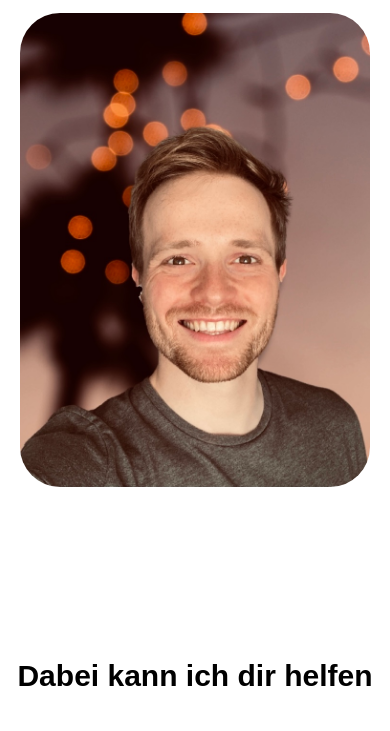
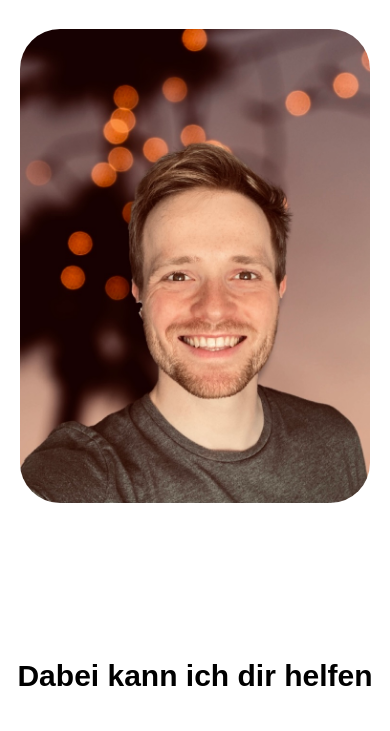
Before and after one commit to moritzmzu/portfolio, a website: page index.html in a window 390 px wide. Shown: the part 250-981 px from the top of the page. Drawn offline with Linux system fonts and the light colour scheme; a web font is replaced by a local one.

Commit message:
changed bottom padding

```diff
--- a/index.html
+++ b/index.html
@@ -11,7 +11,7 @@
     <div class="mx-auto 2xl:container">
       <section>
         <!--hero section-->
-        <div class="h-svh py-16 lg:py-24 px-4 sm:px-16 flex flex-col-reverse md:flex-row justify-center items-center gap-8 md:gap-20">
+        <div class="h-svh pt-16 pb-8 lg:py-24 px-4 sm:px-16 flex flex-col-reverse md:flex-row justify-center items-center gap-8 md:gap-20">
           <img
             class="object-cover max-h-full max-w-[350px] xl:max-w-[450px] min-h-48 rounded-[40px]"
             src="img/profile_picture.jpeg"
```
Also changed, not shown: style.css.
